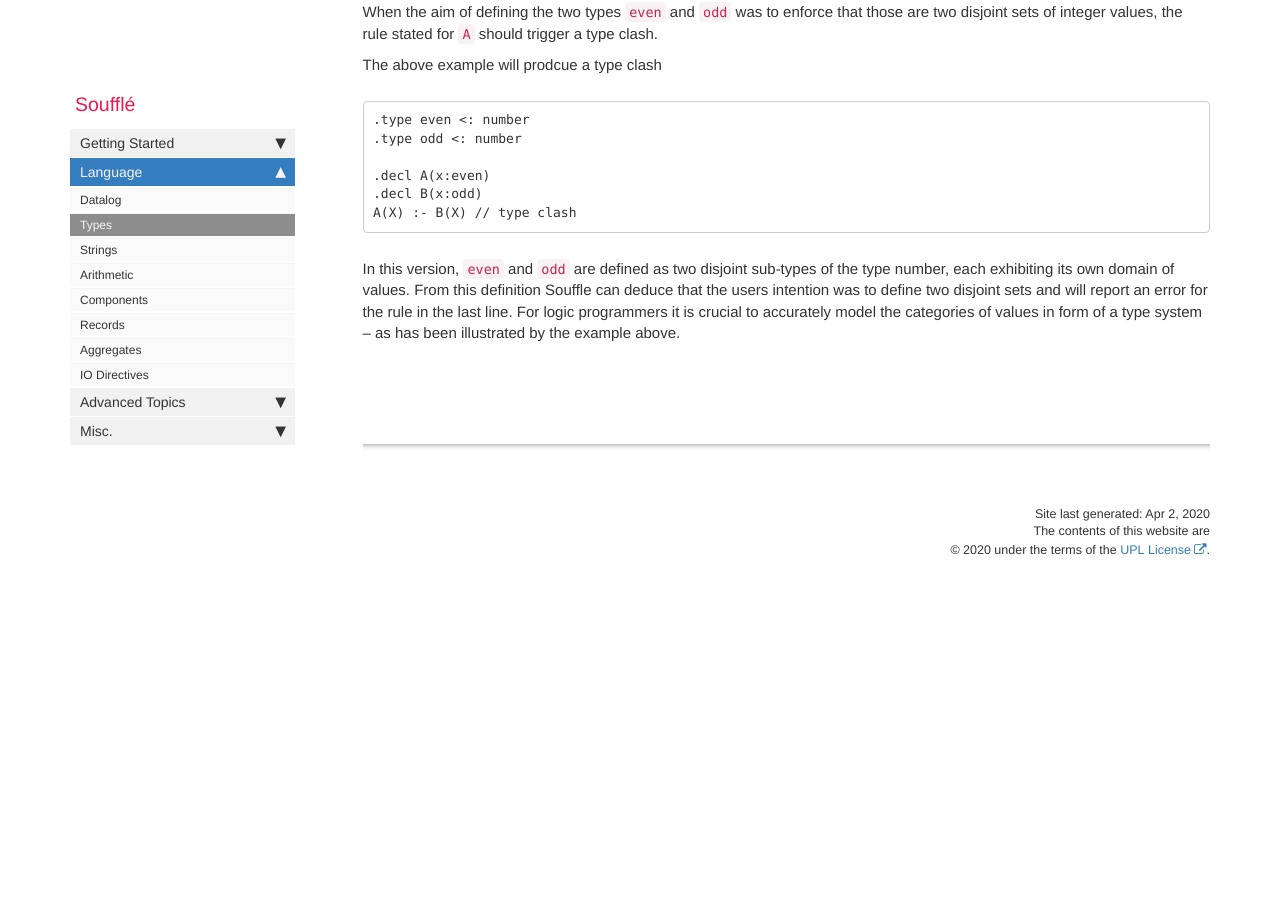
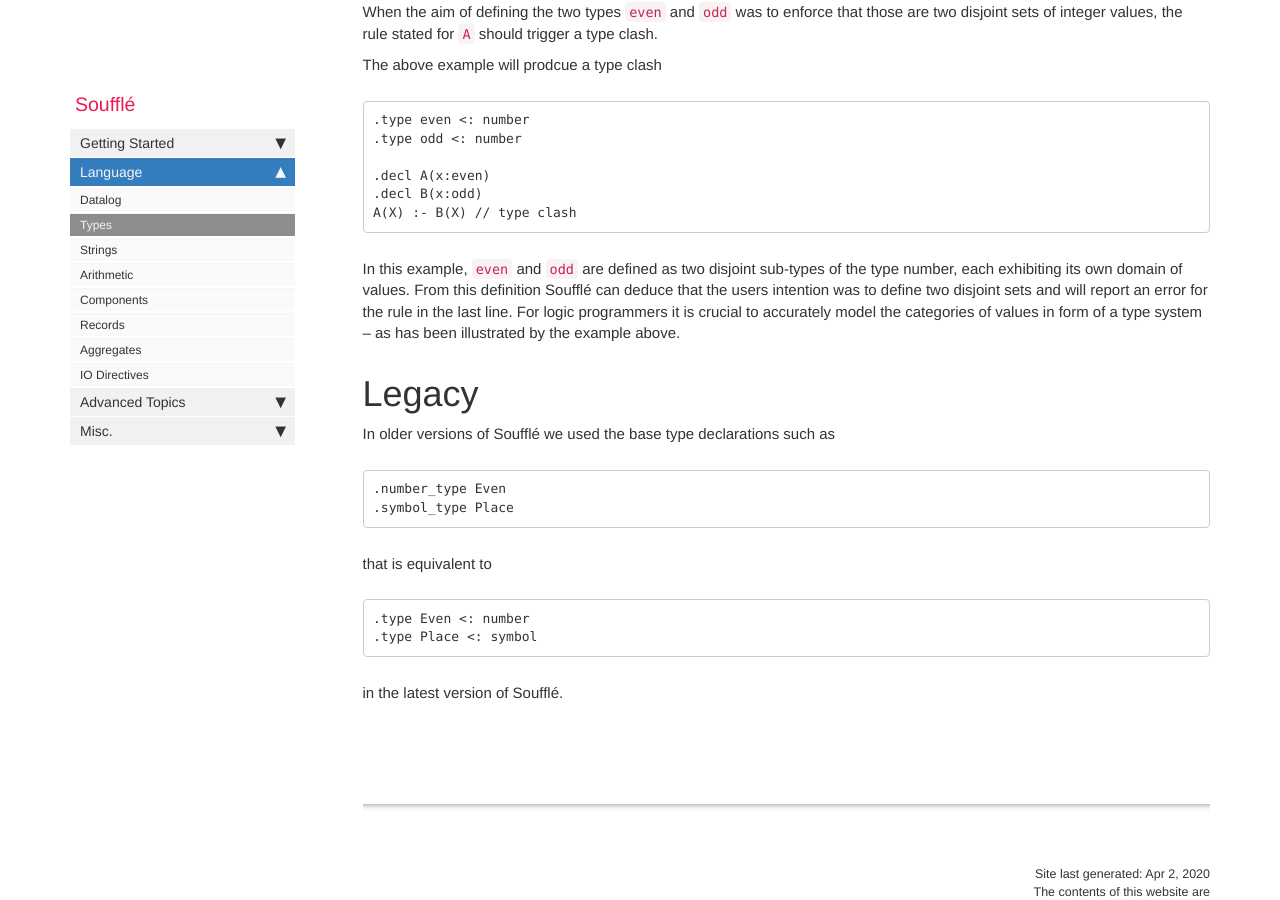
Before and after one commit to souffle-lang/souffle-lang.github.io, a Jekyll site: the page built from pages/docs/types.md, in a window 1280 px wide and 900 px high, scrolled down 4150 px. Built offline with Jekyll 4.4.1, drawn with Linux system fonts in a browser that asks for light colours; comment, search, counter and statistics services are not loaded; before the commit the page ends 4770 px from its top, so only the background shows below that.

Commit message:
Update types.md

````diff
--- a/pages/docs/types.md
+++ b/pages/docs/types.md
@@ -38,7 +38,6 @@ The number type consists of the universe of all numbers.
 The accepted range of numbers is given by the two-complement
 scheme of the word-size.
 
-
 ### Unsigned Type
 The number type consists of the universe of all positive numbers including zero.
 The range is given by the word-size.
@@ -62,7 +61,6 @@ Magic(-1,1,2.718).
 .output Magic
 
 ```
-
 
 ## Equivalence Types
 
@@ -169,4 +167,18 @@ The above example will prodcue a type clash
 .decl B(x:odd)
 A(X) :- B(X) // type clash
 ```
-In this version, `even` and `odd` are defined as two disjoint sub-types of the type number, each exhibiting its own domain of values. From this definition Souffle can deduce that the users intention was to define two disjoint sets and will report an error for the rule in the last line. For logic programmers it is crucial to accurately model the categories of values in form of a type system -- as has been illustrated by the example above.
+In this example, `even` and `odd` are defined as two disjoint sub-types of the type number, each exhibiting its own domain of values. From this definition Soufflé can deduce that the users intention was to define two disjoint sets and will report an error for the rule in the last line. For logic programmers it is crucial to accurately model the categories of values in form of a type system -- as has been illustrated by the example above.
+
+# Legacy
+
+In older versions of Soufflé we used the base type declarations such as
+```
+.number_type Even
+.symbol_type Place
+```
+that is equivalent to
+```
+.type Even <: number
+.type Place <: symbol
+```
+in the latest version of Soufflé.
````
